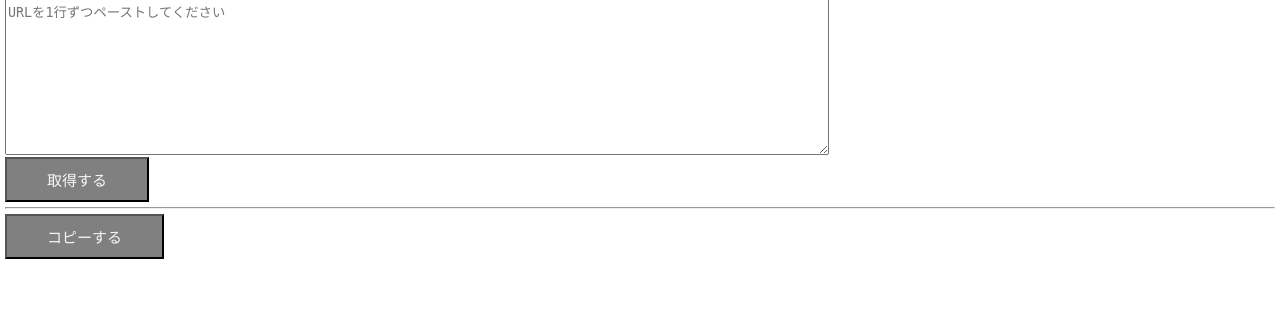
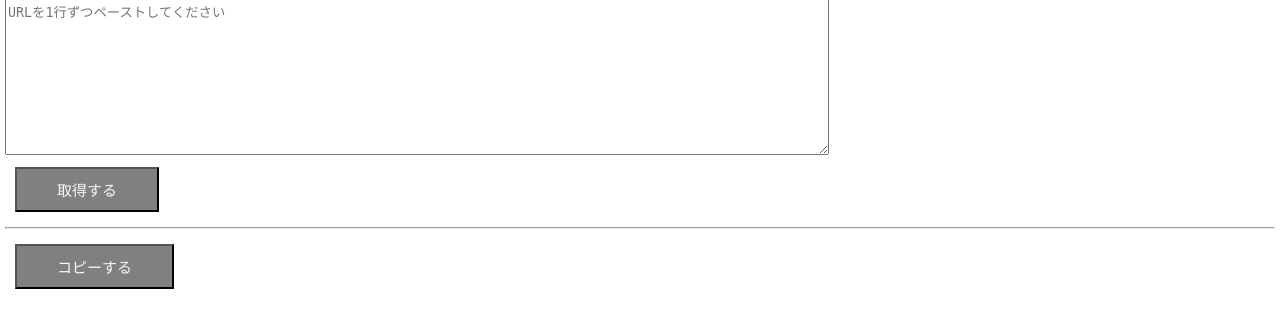
Before and after one commit to qr-github/pyRference, a Flask app: page / in a window 1280 px wide. Shown: the part 218-546 px from the top of the page. Run offline with Flask 3, Linux system fonts and the light colour scheme; some libraries are stand-ins or nearby versions.

Commit message:
buttonにmarginを追加

```diff
--- a/static/style.css
+++ b/static/style.css
@@ -26,6 +26,7 @@ body{
     font-weight: normal; /*boldも検討*/
     cursor: pointer;
     padding: 1rem 4rem;
+    margin: 1rem 1rem;
     text-align: center;
     transition: 0.3s ease;
 }
```
